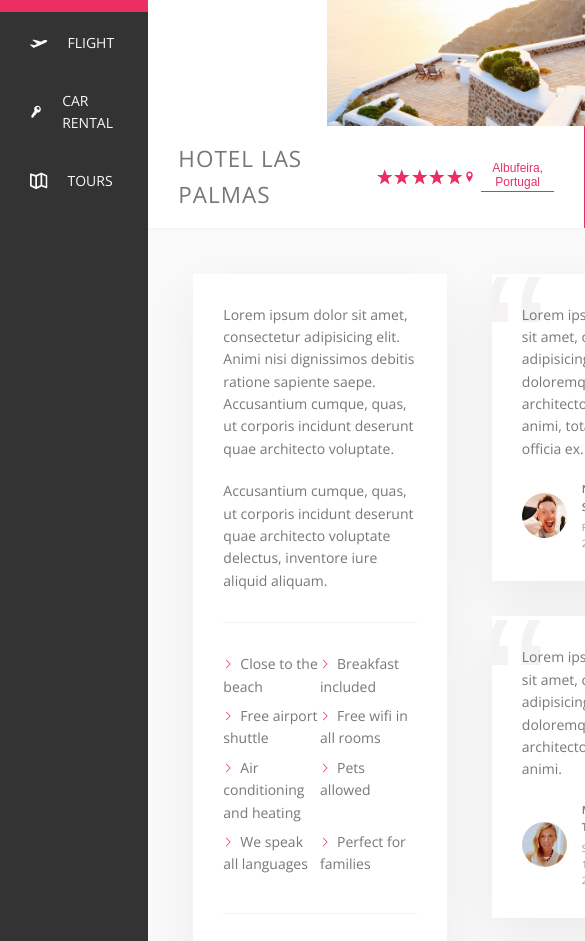
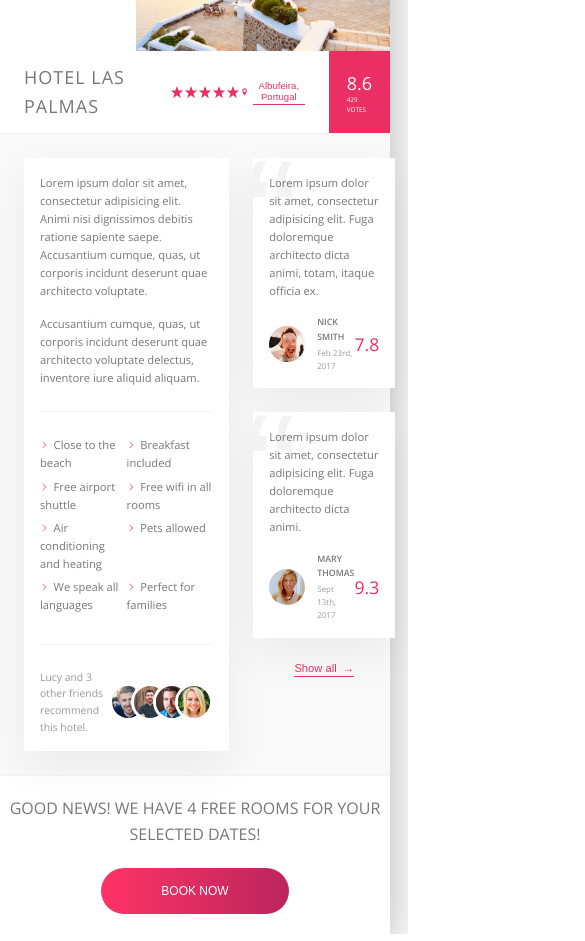
Before and after one commit to NoahSchade/Trillo, a plain HTML site: page index.html in a window 390 px wide. Shown: the part 225-1166 px from the top of the page, 585 px wide, since content can reach past the window. Drawn offline with nearby package versions, Linux system fonts and the light colour scheme.

Commit message:
Added media queries

```diff
--- a/css/style.css
+++ b/css/style.css
@@ -25,6 +25,9 @@
 html {
   box-sizing: border-box;
   font-size: 62.5%; }
+  @media only screen and (max-width: 68.75em) {
+    html {
+      font-size: 50%; } }
 
 body {
   font-family: 'Open Sans', sans-serif;
@@ -42,6 +45,11 @@ body {
   background-color: var(--color-grey-light-2);
   box-shadow: var(--shadow-dark);
   min-height: 50rem; }
+  @media only screen and (max-width: 75em) {
+    .container {
+      margin: 0;
+      max-width: 100%;
+      width: 100%; } }
 
 .header {
   font-size: 1.4rem;
@@ -54,6 +62,9 @@ body {
 
 .content {
   display: flex; }
+  @media only screen and (max-width: 56.25em) {
+    .content {
+      flex-direction: column; } }
 
 .sidebar {
   background-color: var(--color-grey-dark-1);
@@ -72,6 +83,9 @@ body {
   padding: 4.5rem;
   background-color: var(--color-grey-light-1);
   border-bottom: var(--line); }
+  @media only screen and (max-width: 56.25em) {
+    .detail {
+      padding: 3rem; } }
 
 .description {
   background-color: #fff;
@@ -79,6 +93,10 @@ body {
   padding: 3rem;
   flex: 0 0 60%;
   margin-right: 4.5rem; }
+  @media only screen and (max-width: 56.25em) {
+    .description {
+      padding: 2rem;
+      margin-right: 3rem; } }
 
 .user-reviews {
   flex: 1;
@@ -167,10 +185,20 @@ body {
   font-size: 1.4rem;
   list-style: none;
   margin-top: 3.5rem; }
+  @media only screen and (max-width: 56.25em) {
+    .side-nav {
+      display: flex;
+      margin: 0; } }
   .side-nav__item {
     position: relative; }
     .side-nav__item:not(:last-child) {
       margin-bottom: .5rem; }
+      @media only screen and (max-width: 56.25em) {
+        .side-nav__item:not(:last-child) {
+          margin: 0; } }
+    @media only screen and (max-width: 56.25em) {
+      .side-nav__item {
+        flex: 1; } }
   .side-nav__item::before {
     content: "";
     position: absolute;
@@ -196,6 +224,10 @@ body {
     z-index: 10;
     display: flex;
     align-items: center; }
+    @media only screen and (max-width: 56.25em) {
+      .side-nav__link:link, .side-nav__link:visited {
+        justify-content: center;
+        padding: 2rem; } }
   .side-nav__icon {
     width: 1.75rem;
     height: 1.75rem;
@@ -207,6 +239,9 @@ body {
   color: var(--color-grey-light-4);
   text-align: center;
   padding: 2.5rem; }
+  @media only screen and (max-width: 56.25em) {
+    .legal {
+      display: none; } }
 
 .gallery {
   display: flex; }
@@ -320,6 +355,8 @@ body {
   align-items: center; }
   .recommend__count {
     margin-right: auto; }
+  .recommend__friends {
+    display: flex; }
   .recommend__photo {
     box-sizing: content-box;
     height: 4rem;
@@ -327,7 +364,7 @@ body {
     border-radius: 50%;
     border: 3px solid #fff; }
     .recommend__photo:not(:last-child) {
-      margin-right: -1.5rem; }
+      margin-right: -2rem; }
 
 .review {
   background-color: #fff;
@@ -336,6 +373,10 @@ body {
   margin-bottom: 3.5rem;
   position: relative;
   overflow: hidden; }
+  @media only screen and (max-width: 56.25em) {
+    .review {
+      padding: 2rem;
+      margin-bottom: 3rem; } }
   .review__text {
     margin-bottom: 2rem;
     z-index: 10;
@@ -376,6 +417,9 @@ body {
 .cta {
   padding: 3.5rem 0;
   text-align: center; }
+  @media only screen and (max-width: 56.25em) {
+    .cta {
+      padding: 2.5rem 0; } }
   .cta__book-now {
     font-size: 2rem;
     font-weight: 300;
--- a/sass/_base.scss
+++ b/sass/_base.scss
@@ -16,8 +16,11 @@
     --shadow-light: 0 2rem 5rem rgba(0,0,0,.06);
 
     --line: 1px solid var(--color-grey-light-2);
+}
 
-}
+$bp-largest: 75em;      // 1200px
+$bp-large: 68.75em;     // 1100px
+$bp-medium: 56.25em;    // 900px
 
 * {
     margin: 0;
@@ -33,6 +36,10 @@
 html {
     box-sizing: border-box;
     font-size: 62.5%; // 1rem = 10px, 10px/16px = 62.5%
+
+    @media only screen and (max-width: $bp-large) {
+        font-size: 50%;
+    }
 }
 
 body {
--- a/sass/_components.scss
+++ b/sass/_components.scss
@@ -126,11 +126,24 @@
     list-style: none;
     margin-top: 3.5rem;
 
+    @media only screen and (max-width: $bp-medium) {
+        display: flex;
+        margin: 0;
+    }
+
     &__item {
         position: relative;
 
         &:not(:last-child) {
             margin-bottom: .5rem;
+
+            @media only screen and (max-width: $bp-medium) {
+                margin: 0;
+            }
+        }
+
+        @media only screen and (max-width: $bp-medium) {
+            flex: 1;
         }
     }
 
@@ -158,7 +171,6 @@
         background-color: var(--color-primary-light);
     }
 
-
     &__link:link,
     &__link:visited {
         color: var(--color-grey-light-1);
@@ -171,6 +183,11 @@
 
         display: flex;
         align-items: center;
+
+        @media only screen and (max-width: $bp-medium) {
+            justify-content: center;
+            padding: 2rem;
+        }
     }
 
     &__icon {
@@ -189,6 +206,10 @@
     color: var(--color-grey-light-4);
     text-align: center;
     padding: 2.5rem;
+
+    @media only screen and (max-width: $bp-medium) {
+        display: none;
+    }
 }
 
 
@@ -377,7 +398,7 @@
     }
 
     &__friends {
-
+        display: flex;
     }
 
     &__photo {
@@ -388,7 +409,7 @@
         border: 3px solid #fff;
 
         &:not(:last-child) {
-            margin-right: -1.5rem;
+            margin-right: -2rem;
         }
     }
 }
@@ -403,6 +424,12 @@
     margin-bottom: 3.5rem;
     position: relative;
     overflow: hidden;
+
+
+    @media only screen and (max-width: $bp-medium) {
+        padding: 2rem;
+        margin-bottom: 3rem;
+    }
 
     &__text {
         margin-bottom: 2rem;
@@ -464,6 +491,10 @@
     padding: 3.5rem 0;
     text-align: center;
 
+    @media only screen and (max-width: $bp-medium) {
+        padding: 2.5rem 0;
+    }
+
     &__book-now {
         font-size: 2rem;
         font-weight: 300;
```
Also changed, not shown: sass/_layout.scss (+19 -0 lines).
